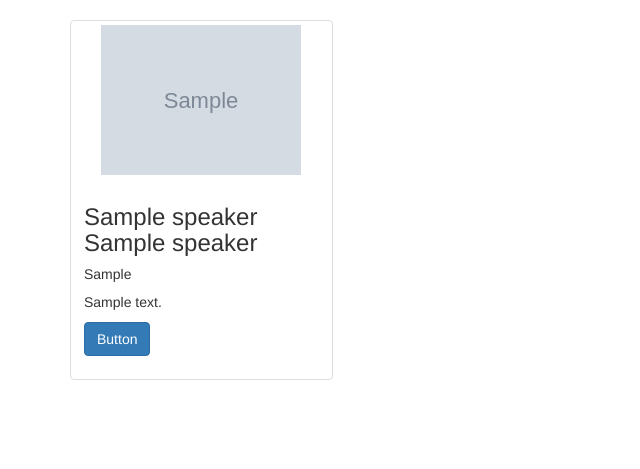
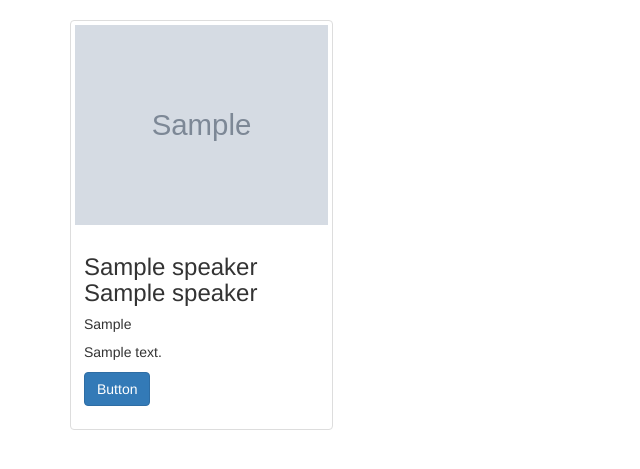
Before and after one commit to mutat/auCyberSummit, a Flask app: page / in a window 1280 px wide. Shown: the part 52-521 px from the top of the page, without its empty margins (0-640 px from the left). Run offline with Flask 2, Linux system fonts and the light colour scheme; tables that the repository leaves empty hold one stand-in row (values such as "Sample post"); grey boxes marked "Sample" are stand-in pictures; some libraries are stand-ins or nearby versions.

Commit message:
changing from height 150 - 200

```diff
--- a/webapp/static/css/site.css
+++ b/webapp/static/css/site.css
@@ -1,3 +1,3 @@
 .thumbnail img{
-    height:150px;
+    height:200px;
 }
```
